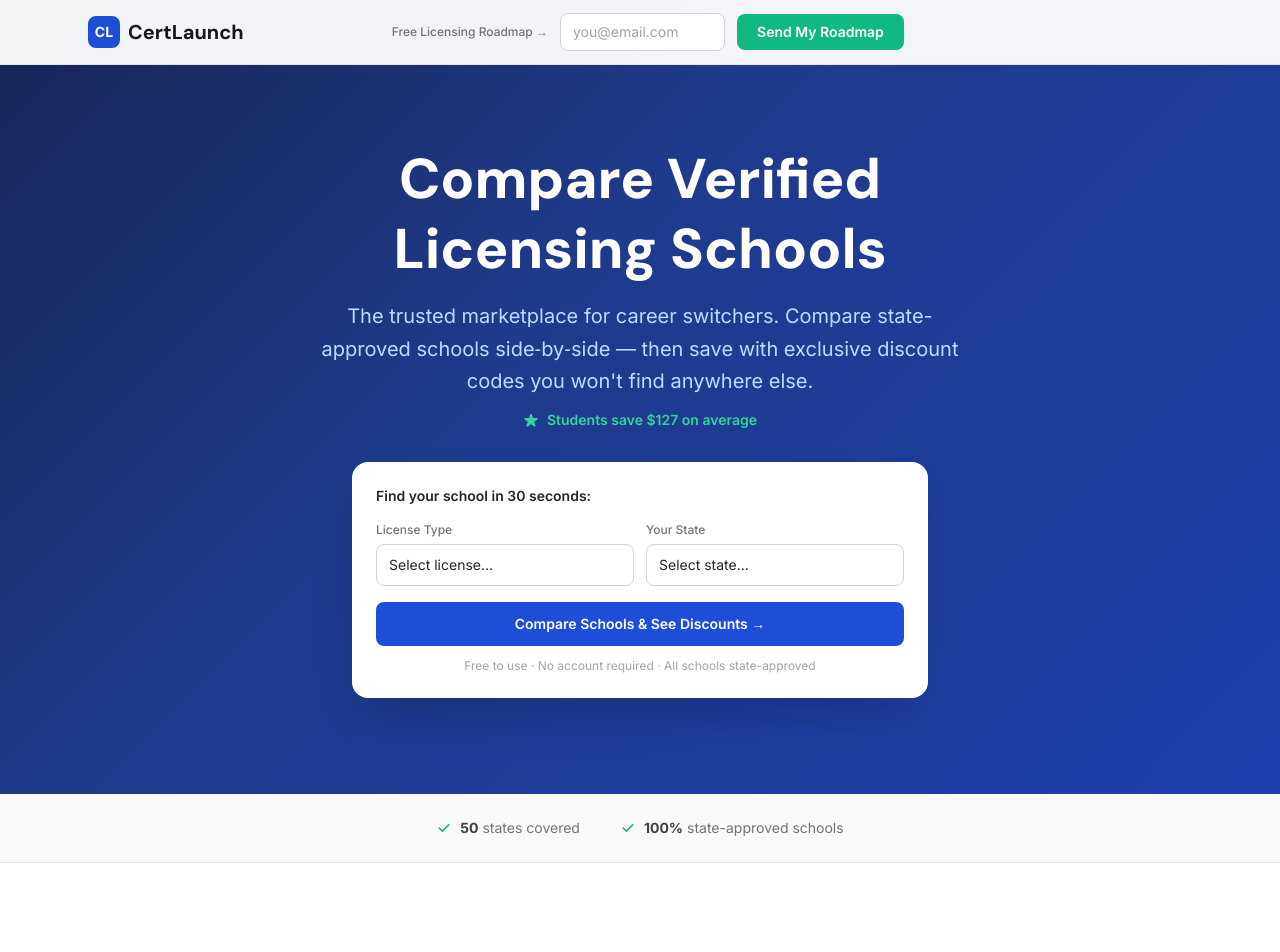
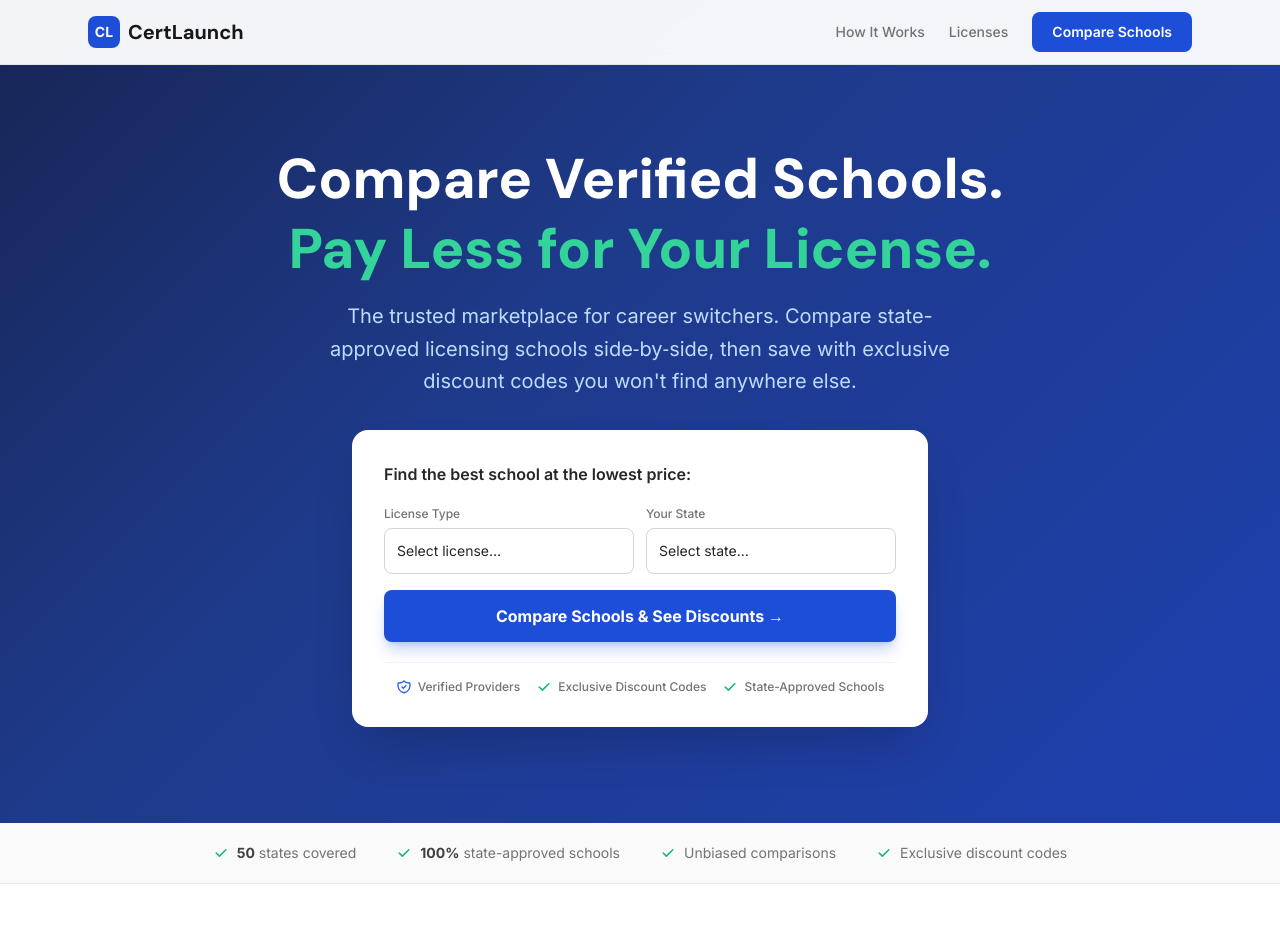
Before and after one commit to andrewanic/CertLaunch, a Next.js app: page / in a window 1280 px wide. Shown: the top 952 px of the page. Built offline with nearby package versions, Linux system fonts and the light colour scheme.

Commit message:
Homepage UX refinement - trust badges, sticky CTA, improved hierarchy and email capture

```diff
--- a/src/app/page.tsx
+++ b/src/app/page.tsx
@@ -17,17 +17,18 @@ const categories = [
   { emoji: '✍️', name: 'Notary', desc: 'Notary public training, exam prep, and renewal courses for every state.', savings: 'Save up to $60', bg: 'bg-teal-50' },
 ];
 
-const trustBadges = [
-  'No pay-to-rank',
-  'Prices never inflated',
-  'Real student reviews',
-  'Editorially independent',
-];
-
 function CheckIcon({ className }: { className?: string }) {
   return (
     <svg className={className || 'w-4 h-4 text-accent-500'} fill="currentColor" viewBox="0 0 20 20">
       <path fillRule="evenodd" d="M16.707 5.293a1 1 0 010 1.414l-8 8a1 1 0 01-1.414 0l-4-4a1 1 0 011.414-1.414L8 12.586l7.293-7.293a1 1 0 011.414 0z" clipRule="evenodd" />
+    </svg>
+  );
+}
+
+function ShieldIcon() {
+  return (
+    <svg className="w-4 h-4 text-brand-500" fill="none" stroke="currentColor" strokeWidth={2} viewBox="0 0 24 24">
+      <path strokeLinecap="round" strokeLinejoin="round" d="M9 12l2 2 4-4m5.618-4.016A11.955 11.955 0 0112 2.944a11.955 11.955 0 01-8.618 3.04A12.02 12.02 0 003 9c0 5.591 3.824 10.29 9 11.622 5.176-1.332 9-6.03 9-11.622 0-1.042-.133-2.052-.382-3.016z" />
     </svg>
   );
 }
@@ -40,36 +41,32 @@ export default function Home() {
         <div className="max-w-6xl mx-auto px-4 sm:px-6">
           <div className="max-w-3xl mx-auto text-center">
             <h1 className="font-display font-extrabold text-3xl sm:text-4xl md:text-5xl lg:text-[3.5rem] leading-tight text-white mb-4">
-              Compare Verified<br className="hidden sm:block" /> Licensing Schools
+              Compare Verified Schools.<br className="hidden sm:block" />
+              <span className="text-accent-400">Pay Less for Your License.</span>
             </h1>
-            <p className="text-lg sm:text-xl text-blue-200 leading-relaxed mb-3 max-w-2xl mx-auto">
-              The trusted marketplace for career switchers. Compare state-approved schools side&#8209;by&#8209;side — then save with exclusive discount codes you won&apos;t find anywhere else.
-            </p>
-            <p className="inline-flex items-center justify-center gap-2 text-sm font-semibold text-accent-400 mb-8">
-              <svg className="w-4 h-4" fill="currentColor" viewBox="0 0 20 20">
-                <path d="M9.049 2.927c.3-.921 1.603-.921 1.902 0l1.286 3.957a1 1 0 00.95.69h4.162c.969 0 1.371 1.24.588 1.81l-3.37 2.448a1 1 0 00-.364 1.118l1.287 3.957c.3.921-.755 1.688-1.54 1.118l-3.37-2.448a1 1 0 00-1.176 0l-3.37 2.448c-.784.57-1.838-.197-1.539-1.118l1.287-3.957a1 1 0 00-.364-1.118L2.063 9.384c-.783-.57-.38-1.81.588-1.81h4.162a1 1 0 00.95-.69l1.286-3.957z" />
-              </svg>
-              Students save $127 on average
+            <p className="text-lg sm:text-xl text-blue-200 leading-relaxed mb-8 max-w-2xl mx-auto">
+              The trusted marketplace for career switchers. Compare state-approved licensing schools side&#8209;by&#8209;side, then save with exclusive discount codes you won&apos;t find anywhere else.
             </p>
 
             {/* Selector Card */}
-            <div className="bg-white rounded-2xl p-5 sm:p-6 shadow-2xl shadow-black/20 max-w-xl mx-auto text-left">
-              <p className="text-sm font-semibold text-neutral-800 mb-4">Find your school in 30 seconds:</p>
+            <div id="hero-cta" className="bg-white rounded-2xl p-6 sm:p-8 shadow-2xl shadow-black/20 max-w-xl mx-auto text-left">
+              <p className="text-base font-semibold text-neutral-800 mb-5">Find the best school at the lowest price:</p>
               <div className="grid sm:grid-cols-2 gap-3 mb-4">
                 <div>
                   <label className="block text-xs font-medium text-neutral-500 mb-1.5">License Type</label>
-                  <select className="w-full border border-neutral-300 rounded-lg px-3 py-2.5 text-sm text-neutral-800 bg-white focus:outline-none focus:ring-2 focus:ring-brand-500 focus:border-transparent pr-8 appearance-none">
+                  <select className="w-full border border-neutral-300 rounded-lg px-3 py-3 text-sm text-neutral-800 bg-white focus:outline-none focus:ring-2 focus:ring-brand-500 focus:border-transparent pr-8 appearance-none">
                     <option value="">Select license…</option>
                     <option>Real Estate Agent</option>
                     <option>Mortgage Loan Originator (MLO)</option>
                     <option>Appraiser</option>
                     <option>Insurance Producer</option>
                     <option>Home Inspector</option>
+                    <option>Notary</option>
                   </select>
                 </div>
                 <div>
                   <label className="block text-xs font-medium text-neutral-500 mb-1.5">Your State</label>
-                  <select className="w-full border border-neutral-300 rounded-lg px-3 py-2.5 text-sm text-neutral-800 bg-white focus:outline-none focus:ring-2 focus:ring-brand-500 focus:border-transparent pr-8 appearance-none">
+                  <select className="w-full border border-neutral-300 rounded-lg px-3 py-3 text-sm text-neutral-800 bg-white focus:outline-none focus:ring-2 focus:ring-brand-500 focus:border-transparent pr-8 appearance-none">
                     <option value="">Select state…</option>
                     {US_STATES.map((s) => (
                       <option key={s}>{s}</option>
@@ -77,17 +74,32 @@ export default function Home() {
                   </select>
                 </div>
               </div>
-              <button className="w-full bg-brand-600 hover:bg-brand-700 text-white font-semibold text-sm py-3 rounded-lg transition-colors">
+              <button className="w-full bg-brand-600 hover:bg-brand-700 text-white font-bold text-base py-3.5 rounded-lg transition-colors shadow-lg shadow-brand-600/25">
                 Compare Schools &amp; See Discounts →
               </button>
-              <p className="text-xs text-neutral-400 text-center mt-3">Free to use · No account required · All schools state-approved</p>
+
+              {/* Trust badges under CTA */}
+              <div className="flex flex-wrap justify-center gap-4 mt-5 pt-4 border-t border-neutral-100">
+                <span className="flex items-center gap-1.5 text-xs font-medium text-neutral-500">
+                  <ShieldIcon />
+                  Verified Providers
+                </span>
+                <span className="flex items-center gap-1.5 text-xs font-medium text-neutral-500">
+                  <CheckIcon className="w-4 h-4 text-accent-500" />
+                  Exclusive Discount Codes
+                </span>
+                <span className="flex items-center gap-1.5 text-xs font-medium text-neutral-500">
+                  <CheckIcon className="w-4 h-4 text-accent-500" />
+                  State-Approved Schools
+                </span>
+              </div>
             </div>
           </div>
         </div>
       </section>
 
       {/* ============ SOCIAL PROOF BAR ============ */}
-      <section className="bg-neutral-50 border-b border-neutral-200 py-6">
+      <section className="bg-neutral-50 border-b border-neutral-200 py-5">
         <div className="max-w-6xl mx-auto px-4 sm:px-6 flex flex-wrap items-center justify-center gap-x-10 gap-y-3 text-sm text-neutral-500">
           <div className="flex items-center gap-2">
             <CheckIcon />
@@ -97,11 +109,19 @@ export default function Home() {
             <CheckIcon />
             <span><strong className="text-neutral-700">100%</strong> state-approved schools</span>
           </div>
+          <div className="flex items-center gap-2">
+            <CheckIcon />
+            <span>Unbiased comparisons</span>
+          </div>
+          <div className="flex items-center gap-2">
+            <CheckIcon />
+            <span>Exclusive discount codes</span>
+          </div>
         </div>
       </section>
 
       {/* ============ HOW IT WORKS ============ */}
-      <section className="py-16 sm:py-24">
+      <section id="how-it-works" className="py-16 sm:py-24">
         <div className="max-w-6xl mx-auto px-4 sm:px-6">
           <div className="text-center mb-12 sm:mb-16">
             <p className="text-sm font-semibold text-brand-600 uppercase tracking-wide mb-2">How It Works</p>
@@ -126,7 +146,7 @@ export default function Home() {
       </section>
 
       {/* ============ LICENSE CATEGORIES ============ */}
-      <section className="py-16 sm:py-24 bg-neutral-50">
+      <section id="categories" className="py-16 sm:py-24 bg-neutral-50">
         <div className="max-w-6xl mx-auto px-4 sm:px-6">
           <div className="text-center mb-12 sm:mb-16">
             <p className="text-sm font-semibold text-brand-600 uppercase tracking-wide mb-2">License Categories</p>
@@ -136,7 +156,7 @@ export default function Home() {
           <div className="grid sm:grid-cols-2 lg:grid-cols-3 gap-5">
             {categories.map((cat) => (
               <a key={cat.name} href="#" className="card-hover bg-white rounded-xl border border-neutral-200 p-6 block">
-                <div className={`w-10 h-10 rounded-lg ${cat.bg} flex items-center justify-center mb-4 text-2xl`}>
+                <div className={`w-12 h-12 rounded-xl ${cat.bg} flex items-center justify-center mb-4 text-2xl`}>
                   {cat.emoji}
                 </div>
                 <h3 className="font-display font-bold text-neutral-900 mb-1">{cat.name}</h3>
@@ -151,16 +171,19 @@ export default function Home() {
       </section>
 
       {/* ============ TRANSPARENCY ============ */}
-      <section className="py-16 sm:py-24 bg-neutral-50 border-y border-neutral-200">
+      <section className="py-16 sm:py-24 border-y border-neutral-200">
         <div className="max-w-3xl mx-auto px-4 sm:px-6 text-center">
           <p className="text-sm font-semibold text-brand-600 uppercase tracking-wide mb-2">Transparency</p>
           <h2 className="font-display font-bold text-2xl sm:text-3xl text-neutral-900 mb-4">How we make money</h2>
+          <p className="text-neutral-500 leading-relaxed mb-4">
+            CertLaunch earns a referral fee when you enroll through our links. This never changes the price you pay — in fact, our exclusive codes make it <em>lower</em>.
+          </p>
           <p className="text-neutral-500 leading-relaxed mb-8">
-            CertLaunch earns a referral fee when you enroll through our links. This never changes the price you pay — in fact, our exclusive codes make it <em>lower</em>. We refuse to rank schools by commission. Our comparisons are honest, and our incentives are aligned with yours: helping you find the best school at the best price.
+            We refuse to rank schools by commission. Our comparisons are honest, and our incentives are aligned with yours: helping you find the best school at the best price. That&apos;s how we earn your trust — and your business.
           </p>
           <div className="flex flex-wrap justify-center gap-4">
-            {trustBadges.map((badge) => (
-              <div key={badge} className="flex items-center gap-2 text-sm text-neutral-600 bg-white rounded-full px-4 py-2 border border-neutral-200">
+            {['No pay-to-rank', 'Prices never inflated', 'Real student reviews', 'Editorially independent'].map((badge) => (
+              <div key={badge} className="flex items-center gap-2 text-sm text-neutral-600 bg-neutral-50 rounded-full px-4 py-2 border border-neutral-200">
                 <CheckIcon />
                 {badge}
               </div>
@@ -173,22 +196,25 @@ export default function Home() {
       <section className="py-16 sm:py-24">
         <div className="max-w-6xl mx-auto px-4 sm:px-6">
           <div className="bg-brand-900 rounded-2xl p-8 sm:p-12 text-center">
-            <h2 className="font-display font-bold text-2xl sm:text-3xl text-white mb-3">Get the free Licensing Roadmap</h2>
-            <p className="text-blue-200 max-w-lg mx-auto mb-6">
-              A step-by-step PDF covering requirements, timelines, costs, and the best school for your state. Plus exclusive discount codes delivered to your inbox.
+            <p className="text-sm font-semibold text-accent-400 uppercase tracking-wide mb-3">Free — Personalized for Your State</p>
+            <h2 className="font-display font-bold text-2xl sm:text-3xl text-white mb-3">
+              Get Your License Launch Plan + Best Discount Code
+            </h2>
+            <p className="text-blue-200 max-w-lg mx-auto mb-8">
+              A personalized step-by-step PDF covering your state&apos;s requirements, timelines, costs, top-rated schools, and an exclusive discount code. Built for your license type.
             </p>
-            <form className="flex flex-col sm:flex-row gap-3 max-w-md mx-auto">
+            <form className="flex flex-col sm:flex-row gap-3 max-w-lg mx-auto">
               <input
                 type="email"
                 placeholder="you@email.com"
                 required
-                className="flex-1 rounded-lg px-4 py-3 text-sm bg-white text-neutral-800 placeholder-neutral-400 focus:outline-none focus:ring-2 focus:ring-accent-400"
+                className="flex-1 rounded-lg px-4 py-3.5 text-sm bg-white text-neutral-800 placeholder-neutral-400 focus:outline-none focus:ring-2 focus:ring-accent-400"
               />
               <button
                 type="submit"
-                className="bg-accent-500 hover:bg-accent-600 text-white font-semibold text-sm px-6 py-3 rounded-lg transition-colors whitespace-nowrap"
+                className="bg-accent-500 hover:bg-accent-600 text-white font-bold text-sm px-8 py-3.5 rounded-lg transition-colors whitespace-nowrap shadow-lg shadow-accent-500/25"
               >
-                Send My Roadmap
+                Get My Free Plan →
               </button>
             </form>
             <p className="text-xs text-blue-300 mt-4">No spam. Unsubscribe anytime. We respect your inbox.</p>
--- a/src/components/Navbar.tsx
+++ b/src/components/Navbar.tsx
@@ -17,25 +17,14 @@ export default function Navbar() {
           <span className="font-display font-bold text-xl text-neutral-900">CertLaunch</span>
         </Link>
 
-        {/* Desktop: centered email capture */}
-        <form className="hidden sm:flex items-center gap-3 flex-1 justify-center max-w-lg mx-auto">
-          <span className="text-xs font-medium text-neutral-500 whitespace-nowrap">Free Licensing Roadmap →</span>
-          <input
-            type="email"
-            placeholder="you@email.com"
-            required
-            className="flex-1 min-w-0 border border-neutral-300 rounded-lg px-3 py-2 text-sm text-neutral-800 bg-white focus:outline-none focus:ring-2 focus:ring-accent-400 focus:border-transparent placeholder-neutral-400"
-          />
-          <button
-            type="submit"
-            className="bg-accent-500 hover:bg-accent-600 text-white text-sm font-semibold px-5 py-2 rounded-lg transition-colors whitespace-nowrap"
-          >
-            Send My Roadmap
-          </button>
-        </form>
-
-        {/* Spacer for balance */}
-        <div className="w-[140px] hidden sm:block" />
+        {/* Desktop: sticky CTA */}
+        <div className="hidden sm:flex items-center gap-6">
+          <a href="#how-it-works" className="text-sm font-medium text-neutral-500 hover:text-neutral-800 transition-colors">How It Works</a>
+          <a href="#categories" className="text-sm font-medium text-neutral-500 hover:text-neutral-800 transition-colors">Licenses</a>
+          <a href="#hero-cta" className="bg-brand-600 hover:bg-brand-700 text-white text-sm font-semibold px-5 py-2.5 rounded-lg transition-colors">
+            Compare Schools
+          </a>
+        </div>
 
         {/* Mobile menu button */}
         <button
@@ -54,22 +43,12 @@ export default function Navbar() {
 
       {/* Mobile menu */}
       {mobileOpen && (
-        <div className="sm:hidden border-t border-neutral-200 bg-white px-4 py-4">
-          <p className="text-xs font-medium text-neutral-500 mb-2">Free Licensing Roadmap →</p>
-          <form className="flex flex-col gap-2">
-            <input
-              type="email"
-              placeholder="you@email.com"
-              required
-              className="border border-neutral-300 rounded-lg px-3 py-2 text-sm text-neutral-800 bg-white focus:outline-none focus:ring-2 focus:ring-accent-400 focus:border-transparent placeholder-neutral-400"
-            />
-            <button
-              type="submit"
-              className="bg-accent-500 hover:bg-accent-600 text-white text-sm font-semibold px-5 py-2 rounded-lg transition-colors"
-            >
-              Send My Roadmap
-            </button>
-          </form>
+        <div className="sm:hidden border-t border-neutral-200 bg-white px-4 py-4 space-y-3">
+          <a href="#how-it-works" className="block text-sm font-medium text-neutral-600 py-2" onClick={() => setMobileOpen(false)}>How It Works</a>
+          <a href="#categories" className="block text-sm font-medium text-neutral-600 py-2" onClick={() => setMobileOpen(false)}>Licenses</a>
+          <a href="#hero-cta" className="block w-full text-center bg-brand-600 hover:bg-brand-700 text-white text-sm font-semibold px-5 py-3 rounded-lg transition-colors" onClick={() => setMobileOpen(false)}>
+            Compare Schools
+          </a>
         </div>
       )}
     </nav>
```
